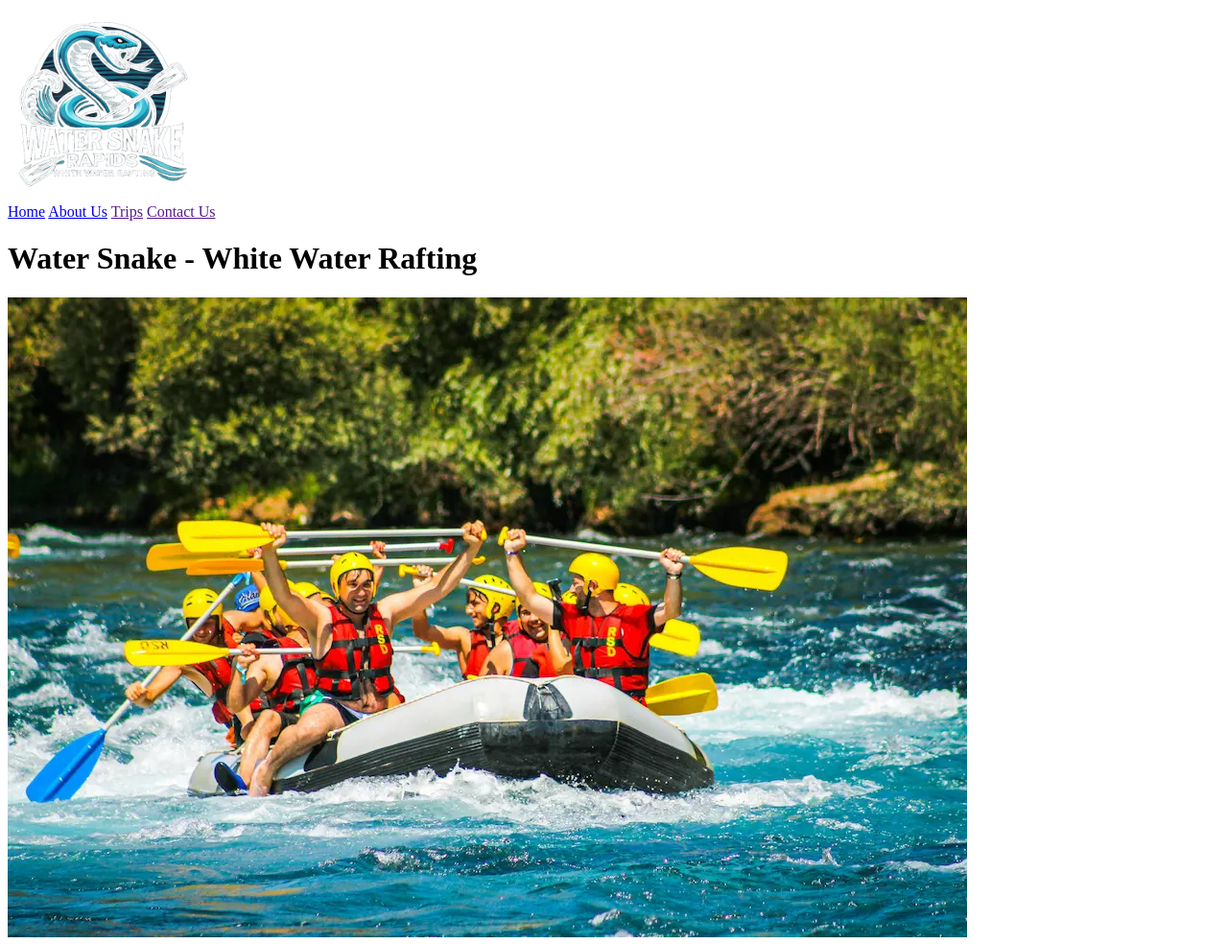
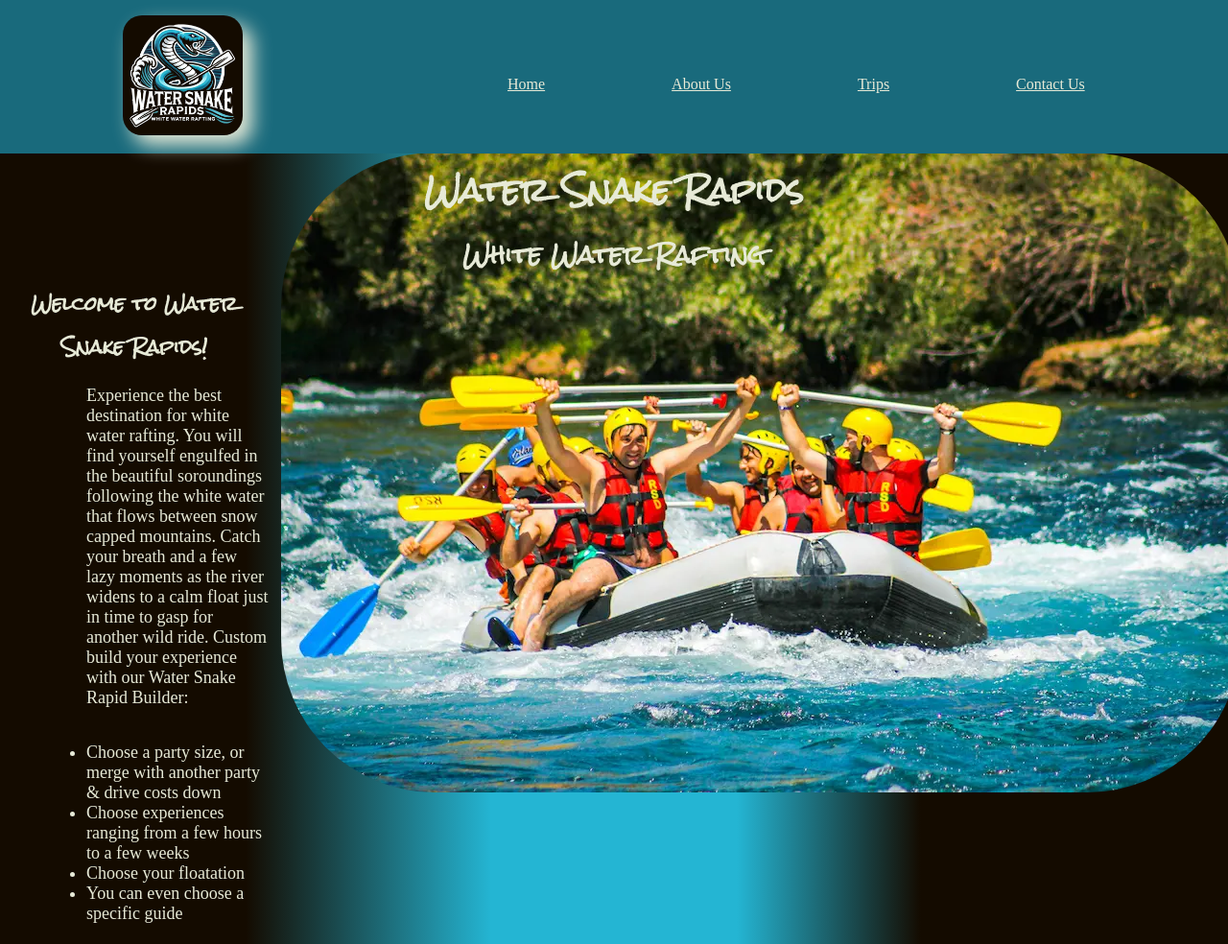
Before and after one commit to til17005/wdd130, a plain HTML site: page wwr/about.html in a window 1280 px wide. Shown: the top 984 px of the page at 96% size. Drawn offline with Linux system fonts and the light colour scheme; a web font is replaced by a local one.

Commit message:
watersnake

```diff
--- /dev/null
+++ b/styles/learn.css
@@ -0,0 +1,113 @@
+/* Selectors, Elements, Variables, & Examples
+
+Selectors:
+* - Selects all elements
+. - Defines a class for an element
+# - Defines an id for an element
+
+Elements:
+These are the HTML 'elements' being selected for styling
+p for <p>
+h2 for <h2>
+
+para below is only an example name. This could be anything that makes sense.
+.para for <p class="para">
+#para for <p id="para">
+
+Variables:
+Defined with a double hyphen--
+Called with var
+--heading-font: 'Rock Salt', 'Fuzzy Bubbles', Helvetica, sans-serif;
+h1 {
+    font-family: var(--heading-font);
+}
+
+A ' * ' selects all elements */
+* {
+    margin: 0;
+}
+
+/* Class selectors are prefixed with a ' . ' */
+.h2 {
+    color: red;
+}
+
+/* ID selectors are prefixed with a ' # ' */
+#div-box {
+    padding: 1px;
+}
+
+/* Multiple Emlement Selection */
+div,
+img,
+p {
+    border: 1px solid blue;
+}
+
+/* Variables */
+:root {
+    --heading-font: 'Rock Salt', 'Fuzzy Bubbles', Helvetica, sans-serif;
+}
+
+h1 {
+    font-family: var(--heading-font);
+}
+
+
+/* Box Model
+--------------------Margin--------------------
+|    ---------------Border---------------    |
+|    |    ----------Padding----------   |    |
+|    |    |         Content         |   |    |
+|    |    ----------Padding----------   |    |
+|    ---------------Border---------------    |
+--------------------Margin--------------------
+
+Content - The content of the box, where text and images appear
+Padding - Clears an area around the content. The padding is transparent
+Border - A border that goes around the padding and content
+Margin - Clears an area outside the border. The margin is transparent
+
+Example: */
+
+div {
+    width: 300px;
+    border: 15px solid green;
+    padding: 50px;
+    margin: 20px;
+}
+
+/* CSS Units
+
+Absolute:
+cm	centimeters
+mm	millimeters
+in	inches (1in = 96px = 2.54cm)
+px *	pixels (1px = 1/96th of 1in)
+pt	points (1pt = 1/72 of 1in)
+pc	picas (1pc = 12 pt)
+
+Relative
+em	Relative to the font-size of the element (2em means 2 times the size of the current font)
+ex	Relative to the x-height of the current font (rarely used)
+ch	Relative to width of the "0" (zero)
+rem	Relative to font-size of the root element
+vw	Relative to 1% of the width of the viewport*
+vh	Relative to 1% of the height of the viewport*
+vmin	Relative to 1% of viewport's* smaller dimension
+vmax	Relative to 1% of viewport's* larger dimension
+%	Relative to the parent element
+
+Example: */
+
+h1 {
+    font-size: 60px;
+    /* or */
+    font-size: 1rem;
+}
+
+p {
+    font-size: 2em;
+    /* twice the size of what the current font was set */
+    line-height: 50px;
+}
--- a/styles/styles.css
+++ b/styles/styles.css
@@ -1,6 +1,5 @@
 :root {
     --background-color: #cccccc;
-    ;
     --heading-font: Verdana, Helvetica, sans-serif;
     --padding: 1rem;
     --border: 3px solid rgb(160 85 44 / 1);
--- a/wwr/about.html
+++ b/wwr/about.html
@@ -8,13 +8,16 @@
     <meta name="description" content=" BYU Pathway course WDD 130 about page for White Water Rafting.">
     <meta name="author" content="Matthew Tilton">
 
+    <link rel="preconnect" href="https://fonts.googleapis.com">
+    <link rel="preconnect" href="https://fonts.gstatic.com" crossorigin>
+    <link rel="stylesheet" href="https://fonts.googleapis.com/css2?family=Fuzzy+Bubbles:wght@400;700&family=Montserrat:ital,wght@0,100..900;1,100..900&family=Rock+Salt&display=swap">
     <link rel="stylesheet" href="styles/rafting.css">
 </head>
 
 <body>
     <header>
-        <img src="images/wwr.webp" alt="Water Snake Logo" width="200">
-        <nav>
+        <img class="logo" src="images/wwr.webp" alt="Water Snake Logo">
+        <nav class="menu">
             <a href="#">Home</a>
             <a href="about.html">About Us</a>
             <a href="">Trips</a>
@@ -22,11 +25,20 @@
         </nav>
     </header>
     <main>
-        <h1>Water Snake - White Water Rafting</h1>
-        <img src="images/wwr-main.webp" alt="White Water Fun" width="1000">
-        <p>
+        <h1>Water Snake Rapids</h1>
+        <h2>White Water Rafting</h2>
+        <img class="main-pic" src="images/wwr-main.webp" alt="White Water Fun">
+        <h3>Welcome to Water Snake Rapids!</h3>
+        <p>Experience the best destination for white water rafting. You will find yourself engulfed in the beautiful soroundings following the
+            white water that flows between snow capped mountains. Catch your breath and a few lazy moments as the river widens to a calm float
+            just in time to gasp for another wild ride. Custom build your experience with our Water Snake Rapid Builder:</p>
 
-        </p>
+        <ul>
+            <li>Choose a party size, or merge with another party & drive costs down</li>
+            <li>Choose experiences ranging from a few hours to a few weeks</li>
+            <li>Choose your floatation</li>
+            <li>You can even choose a specific guide </li>
+        </ul>
     </main>
     <aside>
         <h2>History</h2>
--- a/wwr/styles/rafting.css
+++ b/wwr/styles/rafting.css
@@ -0,0 +1,134 @@
+:root {
+    --background-color: #cccccc;
+    --heading-font: 'Rock Salt', 'Fuzzy Bubbles', Helvetica, sans-serif;
+    --standard-font: 'Montserrat', Helvetica, sans-serif;
+    --padding: 1rem;
+
+    /* Colors */
+    --primary-color: #140B00;
+    /* Smoky Black */
+    --secondary-color: #24B5D3;
+    /* Pacific Cyan */
+    --accent1-color: #E7EAD7;
+    /* Beige */
+    --accent2-color: #196A7C;
+    /* Caribbean Current */
+
+    --smoky-black: rgba(20, 11, 0, 1);
+    --pacific-cyan: rgba(36, 181, 211, 1);
+    --beige: rgba(231, 234, 215, 1);
+    --caribbean-current: rgba(25, 106, 124, 1);
+}
+
+* {
+    margin: 0;
+    padding: 0;
+    box-sizing: border-box;
+}
+
+body {
+    height: 100vh;
+    /* Full viewport height */
+    margin: 0;
+    /* Remove default margin */
+    /* background: linear-gradient(to right, var(--primary-color) 0%, var(--primary-color) 33%, var(--secondary-color) 67%), var(--secondary-color) 100%; */
+    background: linear-gradient(to right, var(--primary-color) 20%, var(--secondary-color) 40%, var(--secondary-color) 60%, var(--primary-color) 75%);
+    color: var(--accent1-color);
+    overflow-x: hidden;
+    overflow-y: auto;
+}
+
+h1,
+h2,
+h3,
+h4,
+h5,
+h6 {
+    font-family: var(--heading-font);
+    text-align: center;
+}
+
+header {
+    background-color: var(--accent2-color);
+    display: block;
+    width: 100%;
+    height: 10rem;
+}
+
+.logo {
+    background-color: var(--primary-color);
+    width: 125px;
+    height: auto;
+    margin-left: 10%;
+    margin-top: 1rem;
+    border-radius: 20px;
+    box-shadow: 10px 10px 20px;
+}
+
+.menu {
+    display: inline;
+}
+
+.menu a {
+    position: relative;
+    top: -3em;
+    left: 13em;
+    color: var(--accent1-color);
+    padding: 5%;
+}
+
+.menu a:hover {
+    color: var(--primary-color);
+}
+
+main p {
+    margin-left: 4em;
+    padding: 1em;
+    font-size: large;
+}
+
+main ul {
+    margin-left: 4em;
+    padding: 1em;
+    font-size: large;
+}
+
+main img {
+    position: relative;
+    float: right;
+    left: 1%;
+    top: -135px;
+    z-index: -1;
+    border-radius: 10em;
+}
+
+aside {
+    clear: both;
+}
+
+/* Font Use Examples */
+.rock-salt-regular {
+    font-family: "Rock Salt", cursive;
+    font-weight: 400;
+    font-style: normal;
+}
+
+.montserrat {
+    font-family: "Montserrat", sans-serif;
+    font-optical-sizing: auto;
+    font-weight: 400;
+    /* 100 - 900 */
+    font-style: normal;
+}
+
+.fuzzy-bubbles-regular {
+    font-family: "Fuzzy Bubbles", sans-serif;
+    font-weight: 400;
+    font-style: normal;
+}
+
+.fuzzy-bubbles-bold {
+    font-family: "Fuzzy Bubbles", sans-serif;
+    font-weight: 700;
+    font-style: normal;
+}
```
